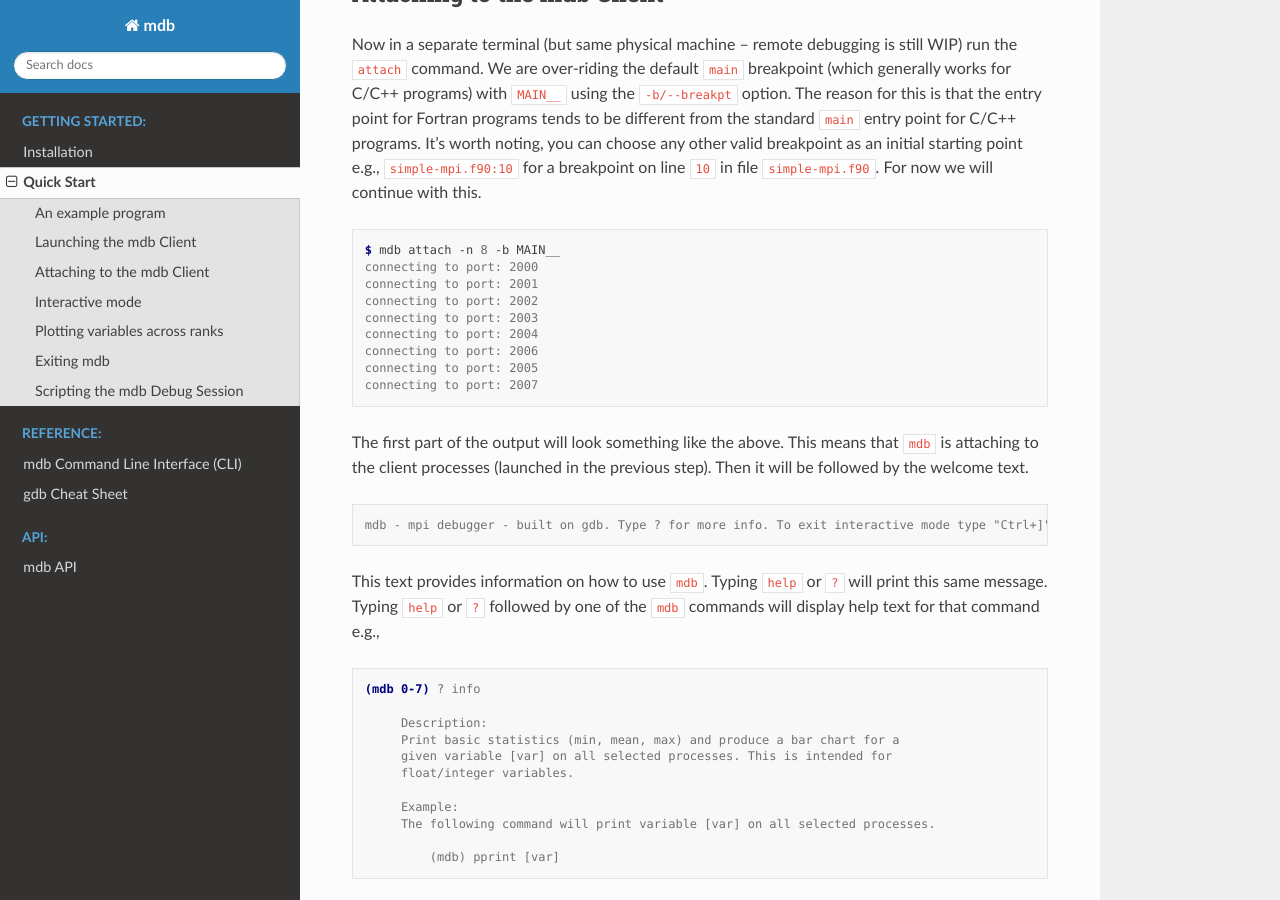
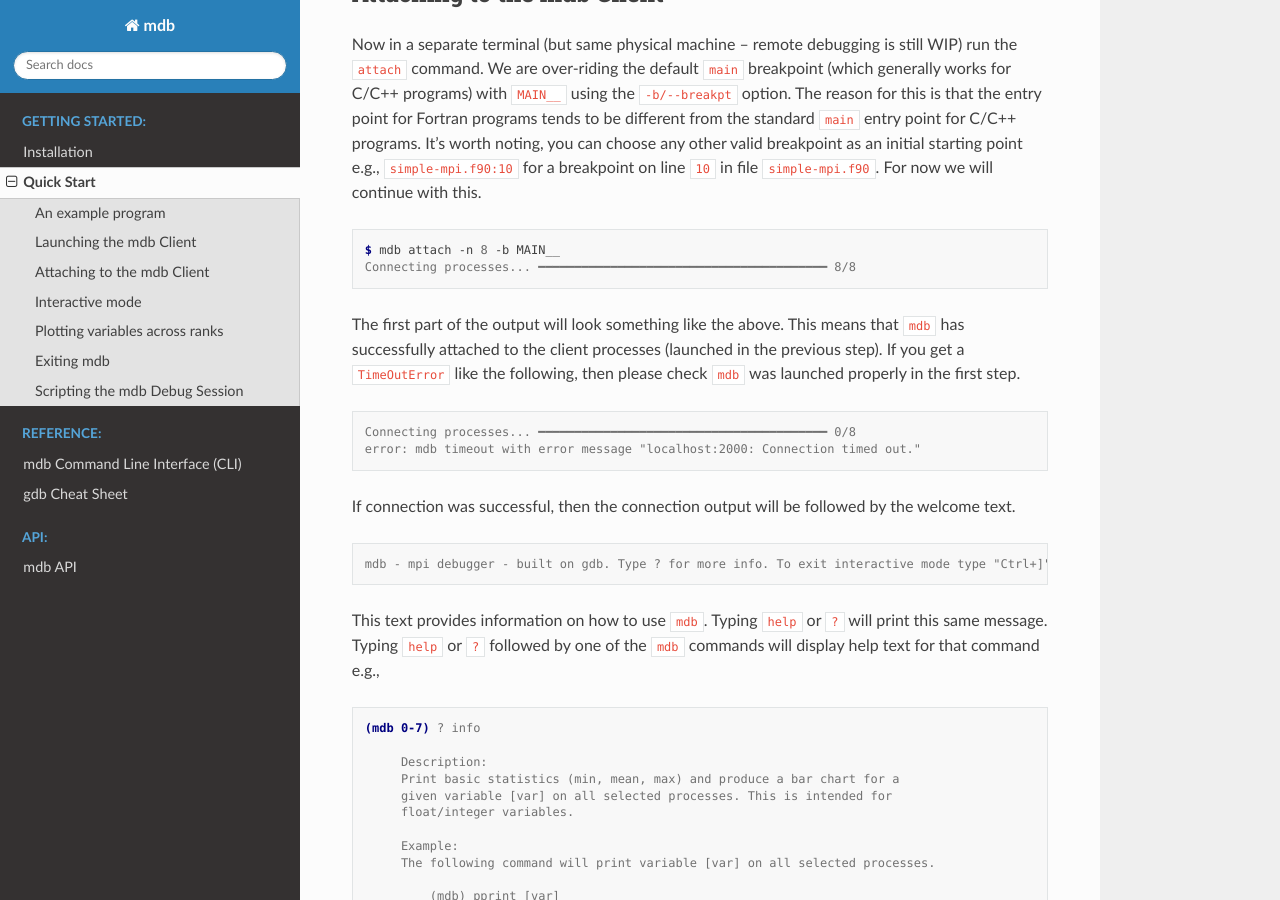
Before and after one commit to TomMelt/mdb, a Sphinx documentation site: the page built from docs/source/quickstart.rst, in a window 1280 px wide and 900 px high, scrolled down 1774 px. Built offline with Sphinx 7.4.7 and the Read the Docs theme 2.0.0, drawn with Linux system fonts in a browser that asks for light colours; pages that are not in the unit, such as notebooks, are missing from menus.

```diff
--- a/docs/source/click.rst
+++ b/docs/source/click.rst
@@ -2,6 +2,7 @@
    details.
 
 .. _cli:
+
 Command Line Interface
 ======================
 
--- a/docs/source/gdbcheatsheet.rst
+++ b/docs/source/gdbcheatsheet.rst
@@ -5,6 +5,7 @@ gdb Cheat Sheet
 ===============
 
 .. _supported:
+
 Note on Supported Commands
 --------------------------
 
@@ -19,6 +20,7 @@ instead of using ``start`` or ``run`` commands, as you can non-MPI applications,
 already be waiting at the breakpoint specified by ``-b/--breakpt``.
 
 .. _gdbcheat:
+
 Useful Commands
 ---------------
 
--- a/docs/source/quickstart.rst
+++ b/docs/source/quickstart.rst
@@ -107,18 +107,19 @@ now we will continue with this.
 .. code-block:: console
 
    $ mdb attach -n 8 -b MAIN__
-   connecting to port: 2000
-   connecting to port: 2001
-   connecting to port: 2002
-   connecting to port: 2003
-   connecting to port: 2004
-   connecting to port: 2006
-   connecting to port: 2005
-   connecting to port: 2007
+   Connecting processes... ━━━━━━━━━━━━━━━━━━━━━━━━━━━━━━━━━━━━━━━━ 8/8
 
-The first part of the output will look something like the above. This means that ``mdb`` is
-attaching to the client processes (launched in the previous step). Then it will be followed by the
-welcome text.
+The first part of the output will look something like the above. This means that ``mdb`` has
+successfully attached to the client processes (launched in the previous step). If you get a
+``TimeOutError`` like the following, then please check ``mdb`` was launched properly in the first
+step.
+
+.. code-block:: console
+
+   Connecting processes... ━━━━━━━━━━━━━━━━━━━━━━━━━━━━━━━━━━━━━━━━ 0/8
+   error: mdb timeout with error message "localhost:2000: Connection timed out."
+
+If connection was successful, then the connection output will be followed by the welcome text.
 
 .. code-block:: console
 
```
Also changed, not shown: README.md (+31 -53 lines), docs/source/installation.rst (+9 -1 lines).
